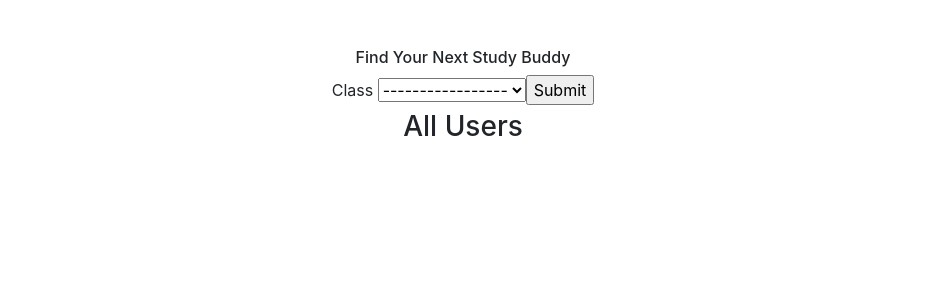
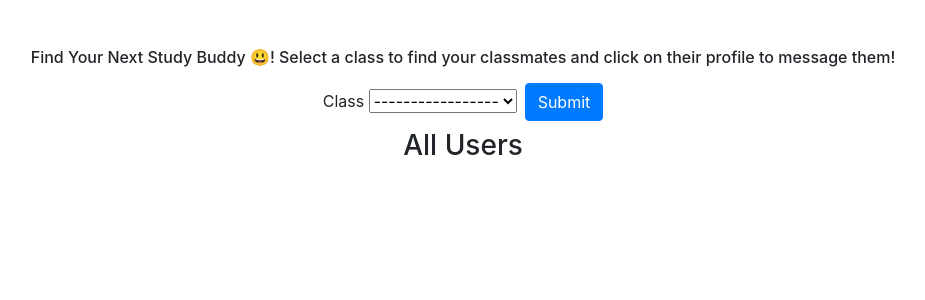
Before and after one commit to Nicholas-Lin/study-connect, a Django app: page /finder/buddy/ in a window 1280 px wide. Shown: the part 112-412 px from the top of the page, without its empty margins (177-1102 px from the left). Run offline with Django 3.2, Linux system fonts and the light colour scheme; some libraries are stand-ins or nearby versions.

Commit message:
Added styling

```diff
--- a/finder/templates/finder/buddy.html
+++ b/finder/templates/finder/buddy.html
@@ -5,15 +5,16 @@
 
 <div class="d-flex flex-column justify-content-center text-center mb-4">
 
-    <h6>Find Your Next Study Buddy </h6>
-    <form action="{% url 'finder-buddy' %}" method="get">
+    <h6>Find Your Next Study Buddy 😃! Select a class to find your classmates and click on their profile to message
+        them! </h6>
+    <form class="mt-2 mb-2" action="{% url 'finder-buddy' %}" method="get">
         <label for="course">Class</label>
         <select name="course">
-            <option value="">-----------------</option>
+            <option class="dropdown-item" value="">-----------------</option>
             {%for course in user.profile.studentcourse_set.all %}
-            <option value="{{course.id}}">{{ course.subject}} {{ course.catalog_number}}</option>
+            <option class="dropdown-item" value="{{course.id}}">{{ course.subject}} {{ course.catalog_number}}</option>
             {% endfor %}
-            <input type="submit" />
+            <input class="btn btn-primary ml-2" type="submit" />
     </form>
     {% if course != None%}
     <h3>Buddies in {{ course.subject}} {{ course.catalog_number}}</h3>
--- a/finder/templates/finder/group.html
+++ b/finder/templates/finder/group.html
@@ -5,7 +5,7 @@
 
 <div class="d-flex flex-column justify-content-center text-center mb-4">
 
-    <h6>Find Your Next Study Group </h6>
+    <h6>Find Your Next Study Group 🧠! Select a class to find class study groups. Click on one to join!</h6>
     <form action="{% url 'finder-group' %}" method="get">
         <label for="course">Class</label>
         <select name="course">
@@ -13,12 +13,12 @@
             {%for course in user.profile.studentcourse_set.all %}
             <option value="{{course.id}}">{{ course.subject}} {{ course.catalog_number}}</option>
             {% endfor %}
-            <input type="submit" />
+            <input class="btn btn-primary ml-2" type="submit" />
     </form>
     {% if course != None%}
     <h3>Groups for {{ course.subject}} {{ course.catalog_number}}</h3>
     {% else %}
-    <h3>All Groups</h3>
+    <h3>All Public Groups</h3>
     {%endif%}
 </div>
 
```
